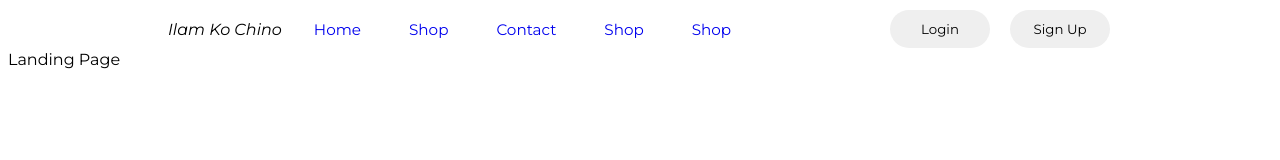
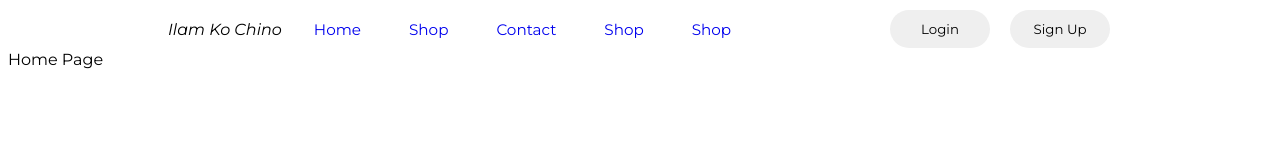
Before and after one commit to Pankaj-Gurung/IlamKoChino, a React (Vite) app in the folder client/: page / in a window 1280 px wide. Shown: the top 160 px of the page. Built offline with nearby package versions, Linux system fonts and the light colour scheme.

Commit message:
update: make changes in home page

```diff
--- a/client/src/pages/home/home.page.jsx
+++ b/client/src/pages/home/home.page.jsx
@@ -2,7 +2,11 @@ import React from 'react'
 
 const Home = () => {
   return (
-    <div>Landing Page</div>
+    <>
+    <div className='home-container'>
+      Home Page
+    </div>
+    </>
   )
 }
 
```
